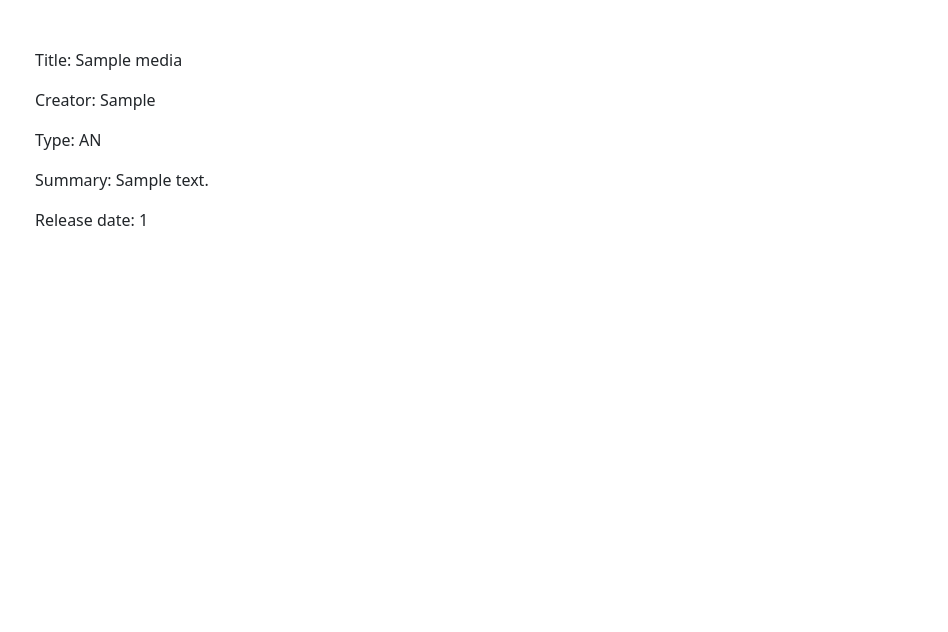
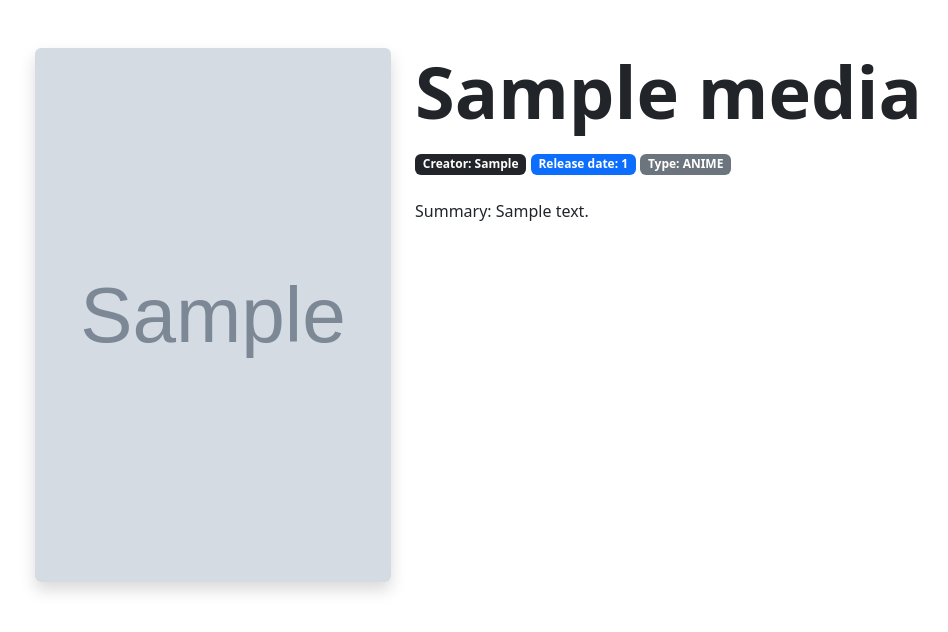
Before and after one commit to Paulo0332/MediaTracker, a Django app: template backend/media/templates/media/media_detail.html in a window 1280 px wide. Shown: the top 632 px of the page, without its empty margins (47-995 px from the left). Run offline with Django 5.2, Linux system fonts and the light colour scheme; the template is opened without the code that fills it: values that come from a table or form of the project are taken from there, others are empty; tables that the repository leaves empty hold one stand-in row (values such as "Sample post"); grey boxes marked "Sample" are stand-in pictures.

Commit message:
feat: media_detail base design with placeholder image and media_list title design change

```diff
--- a/backend/media/static/media/css/style.css
+++ b/backend/media/static/media/css/style.css
@@ -33,3 +33,9 @@
     font-weight: bold;
     color: #212529;
 }
+
+.detail-poster{
+    aspect-ratio: 2 / 3;
+    object-fit: cover;
+    width: 100%;
+}
--- a/backend/media/templates/media/media_detail.html
+++ b/backend/media/templates/media/media_detail.html
@@ -1,11 +1,29 @@
 {% extends "base.html" %}
-
+{% load static %}
 {% block site_title %}{{ block.super }}| Details{% endblock site_title %}
 
+{% block extra_css%}
+    <link rel="stylesheet" href="{% static 'media/css/style.css' %}">
+{% endblock extra_css%}
+
 {% block content %}
-    <p>Title: {{media.title}}</p>
-    <p>Creator: {{media.creator}}</p>
-    <p>Type: {{media.media_type}}</p>
-    <p>Summary: {{media.summary}}</p>
-    <p>Release date: {{media.release_date}}</p>
+    <div class="row">
+        <div class="col-md-4 mb-4">
+            {% if media.cover %}
+                <img src="{{media.cover}}" class="detail-poster rounded shadow">
+            {% else %}
+                <div class="detail-poster rounded shadow bg-dark text-white d-flex align-items-center justify-content-center">
+                    <h5>Cover was not found</h5>
+                </div>
+            {% endif %}
+        </div>
+
+        <div class="col-md-8">
+            <h1 class="display-2 fw-semibold mb-3">{{media.title}}</h1>
+            <p class="badge bg-dark mb-4">Creator: {{media.creator}}</p>
+            <p class="badge bg-primary">Release date: {{media.release_date}}</p>
+            <p class="badge bg-secondary">Type: {{media.get_media_type_display}}</p>
+            <p>Summary: {{media.summary}}</p>
+        </div>
+    </div>
 {% endblock content %}
--- a/backend/media/templates/media/media_list.html
+++ b/backend/media/templates/media/media_list.html
@@ -8,7 +8,7 @@
 
 {% block content %}
 
-    <h1> Universal Library </h1>
+    <h1 class="display-3 mb-4 fw-semibold"> Universal Library </h1>
             <div class="row g-4">
 
                 {% for item in all_media %}
```
